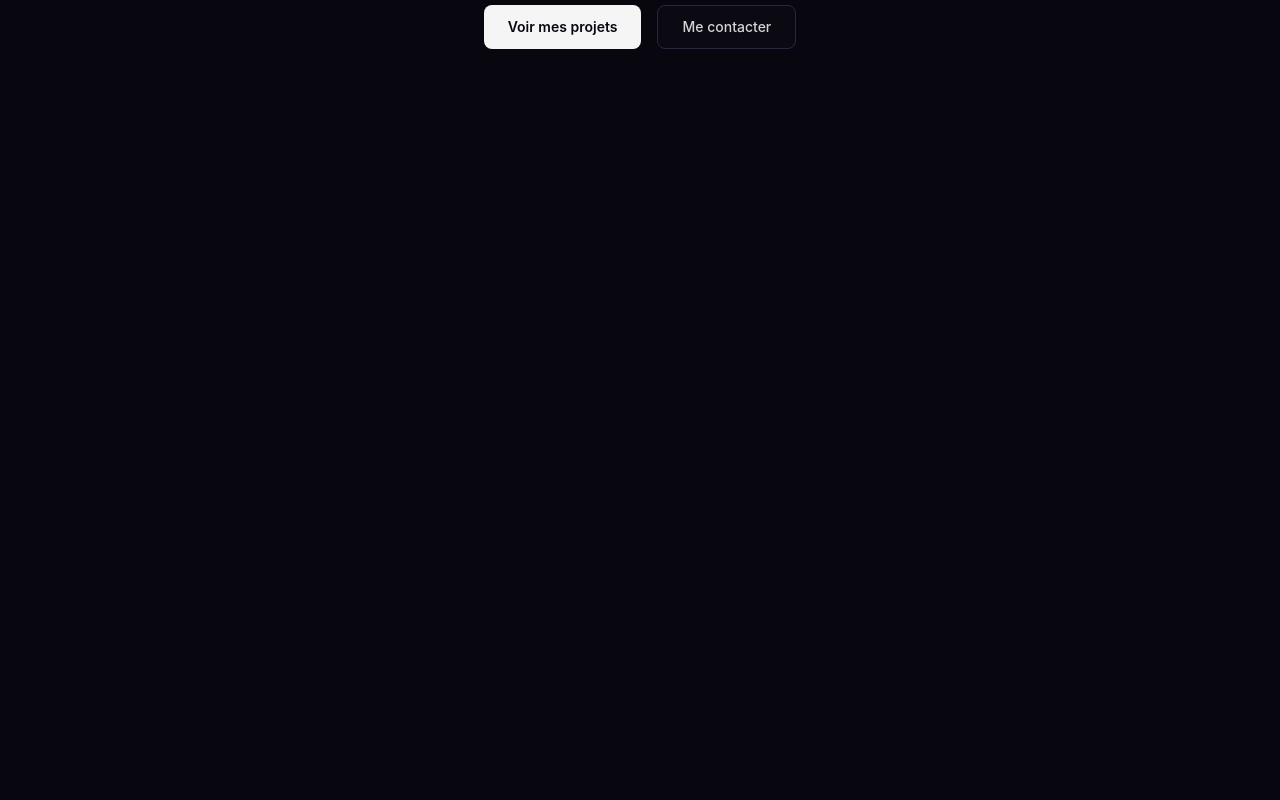
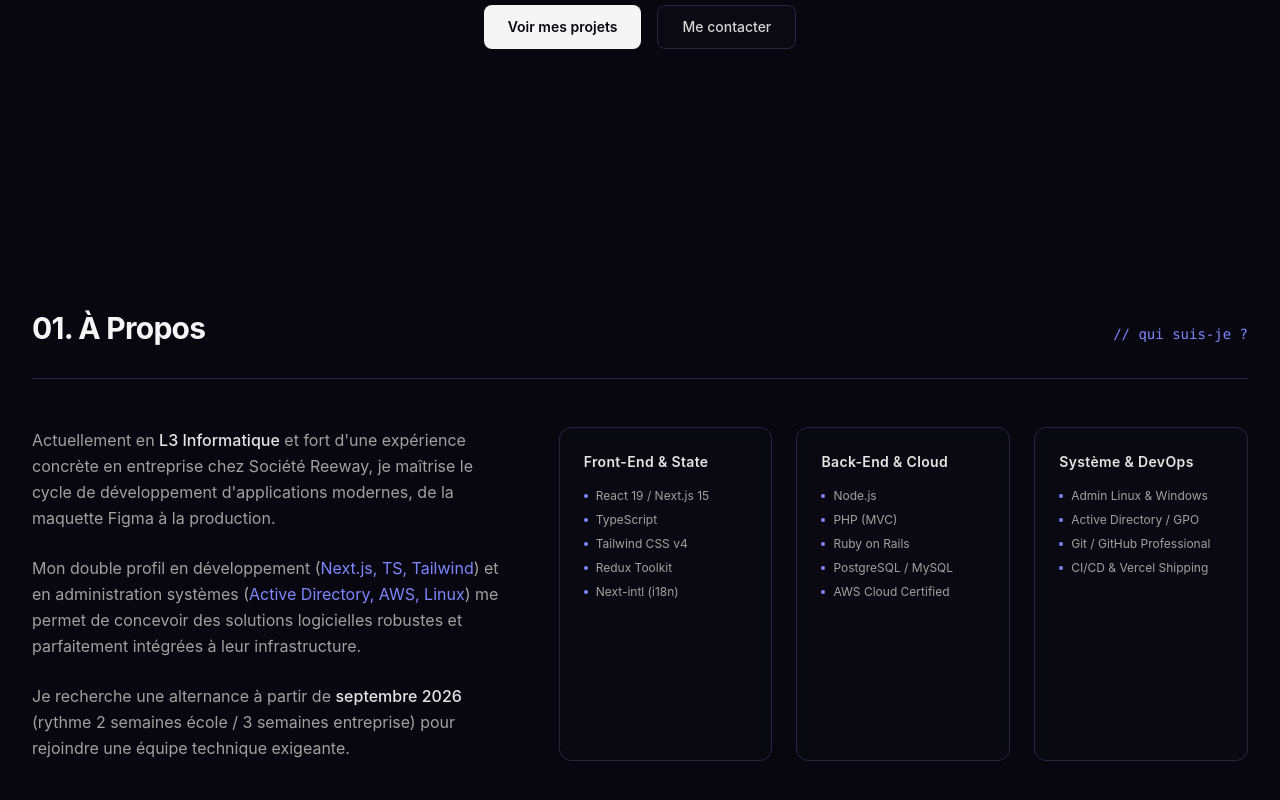
Before and after one commit to YannCrt/portfolio-2026, a Next.js app: page / in a window 1280 px wide. Shown: the part 618-1418 px from the top of the page. Before the commit the page ends 800 px from the top, so only its background shows below. Built offline with nearby package versions, Linux system fonts and the light colour scheme.

Commit message:
docs: update about text and skills with Yann genuine CV information

```diff
--- a/src/app/page.tsx
+++ b/src/app/page.tsx
@@ -1,11 +1,12 @@
 import React from 'react';
 import Hero from '@/components/layout/Hero';
+import About from '@/components/layout/About';
 
 export default function Home() {
   return (
     <main className="relative overflow-hidden">
       <Hero />
-      {/* Les prochaines sections (About, Projects, Contact) viendront se glisser ici */}
+      <About />
     </main>
   );
 }
--- /dev/null
+++ b/src/components/layout/About.tsx
@@ -0,0 +1,57 @@
+import React from 'react';
+import { SKILLS_DATA } from '@/constants/skills';
+
+export default function About() {
+  return (
+    <section id="about" className="mx-auto max-w-7xl px-6 py-24 sm:px-8 md:py-32">
+      {/* En-tête de section */}
+      <div className="flex flex-col md:flex-row md:items-baseline md:justify-between border-b border-[var(--color-border-glow)] pb-8">
+        <h2 className="text-2xl font-bold tracking-tight text-neutral-100 sm:text-3xl">
+          01. À Propos
+        </h2>
+        <p className="mt-2 text-sm text-indigo-400 font-mono md:mt-0">
+          // qui suis-je ?
+        </p>
+      </div>
+
+      {/* Grille de contenu */}
+      <div className="mt-12 grid grid-cols-1 gap-12 lg:grid-cols-12">
+        {/* Texte de présentation */}
+{/* Texte de présentation révisé */}
+        <div className="lg:col-span-5 text-neutral-400 space-y-6 text-base leading-relaxed">
+          <p>
+            Actuellement en <span className="text-neutral-200 font-medium">L3 Informatique</span> et fort d'une expérience concrète en entreprise chez Société Reeway, je maîtrise le cycle de développement d'applications modernes, de la maquette Figma à la production.
+          </p>
+          <p>
+            Mon double profil en développement (<span className="text-indigo-400">Next.js, TS, Tailwind</span>) et en administration systèmes (<span className="text-indigo-400">Active Directory, AWS, Linux</span>) me permet de concevoir des solutions logicielles robustes et parfaitement intégrées à leur infrastructure.
+          </p>
+          <p>
+            Je recherche une alternance à partir de <span className="text-neutral-200 font-medium">septembre 2026</span> (rythme 2 semaines école / 3 semaines entreprise) pour rejoindre une équipe technique exigeante.
+          </p>
+        </div>
+
+        {/* Bloc Compétences */}
+        <div className="lg:col-span-7 grid grid-cols-1 gap-6 sm:grid-cols-3">
+          {SKILLS_DATA.map((item) => (
+            <div
+              key={item.category}
+              className="rounded-xl border border-[var(--color-border-glow)] bg-[var(--color-card)]/30 p-6 backdrop-blur-sm hover:border-neutral-700 transition-colors"
+            >
+              <h3 className="text-sm font-semibold text-neutral-200 tracking-wide">
+                {item.category}
+              </h3>
+              <ul className="mt-4 space-y-2">
+                {item.skills.map((skill) => (
+                  <li key={skill} className="flex items-center gap-2 text-xs text-neutral-400">
+                    <span className="h-1 w-1 rounded-full bg-indigo-400" />
+                    {skill}
+                  </li>
+                ))}
+              </ul>
+            </div>
+          ))}
+        </div>
+      </div>
+    </section>
+  );
+}
--- /dev/null
+++ b/src/constants/skills.ts
@@ -0,0 +1,19 @@
+export interface SkillCategory {
+  category: string;
+  skills: string[];
+}
+
+export const SKILLS_DATA: SkillCategory[] = [
+  {
+    category: "Front-End & State",
+    skills: ["React 19 / Next.js 15", "TypeScript", "Tailwind CSS v4", "Redux Toolkit", "Next-intl (i18n)"]
+  },
+  {
+    category: "Back-End & Cloud",
+    skills: ["Node.js", "PHP (MVC)", "Ruby on Rails", "PostgreSQL / MySQL", "AWS Cloud Certified"]
+  },
+  {
+    category: "Système & DevOps",
+    skills: ["Admin Linux & Windows", "Active Directory / GPO", "Git / GitHub Professional", "CI/CD & Vercel Shipping"]
+  }
+];
```
